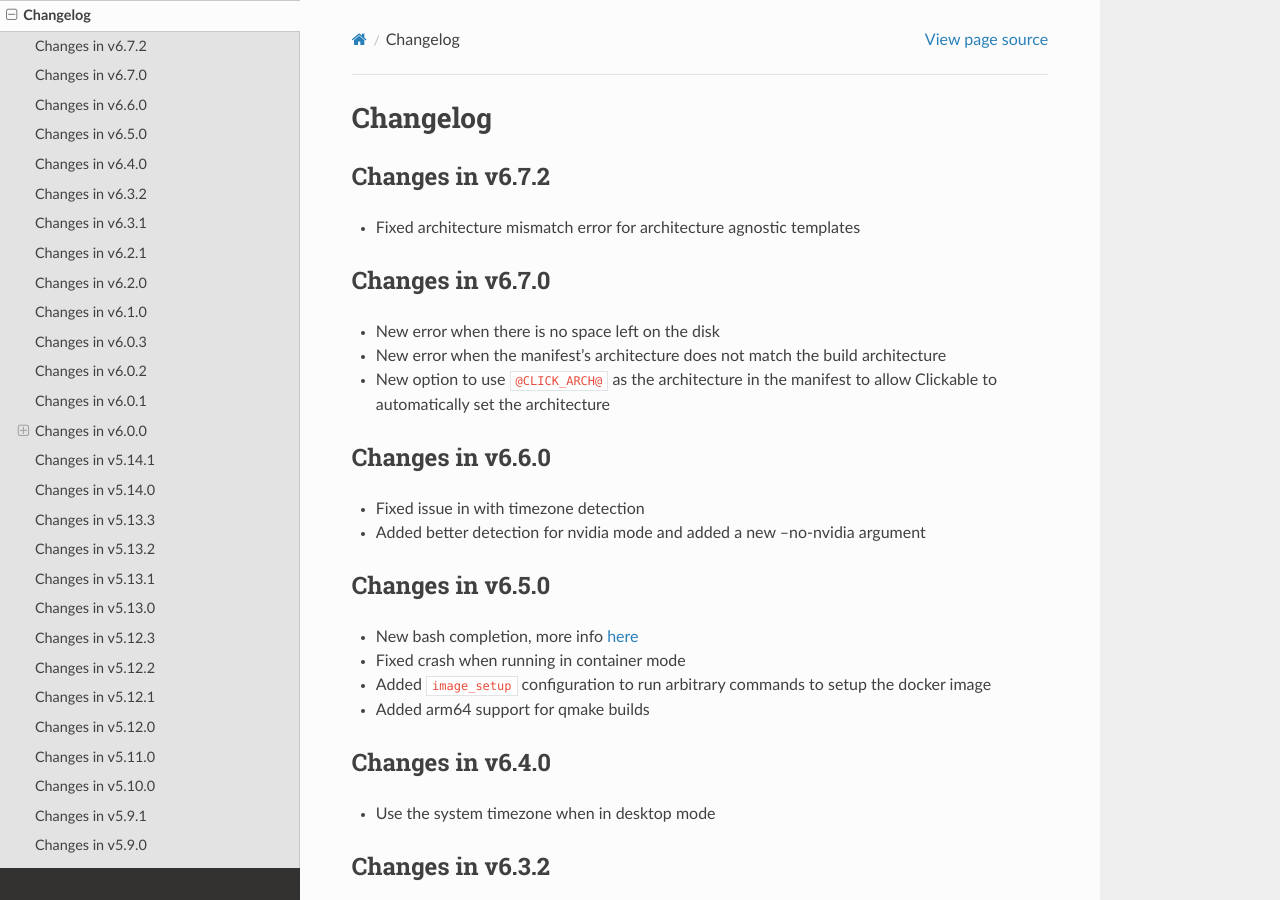
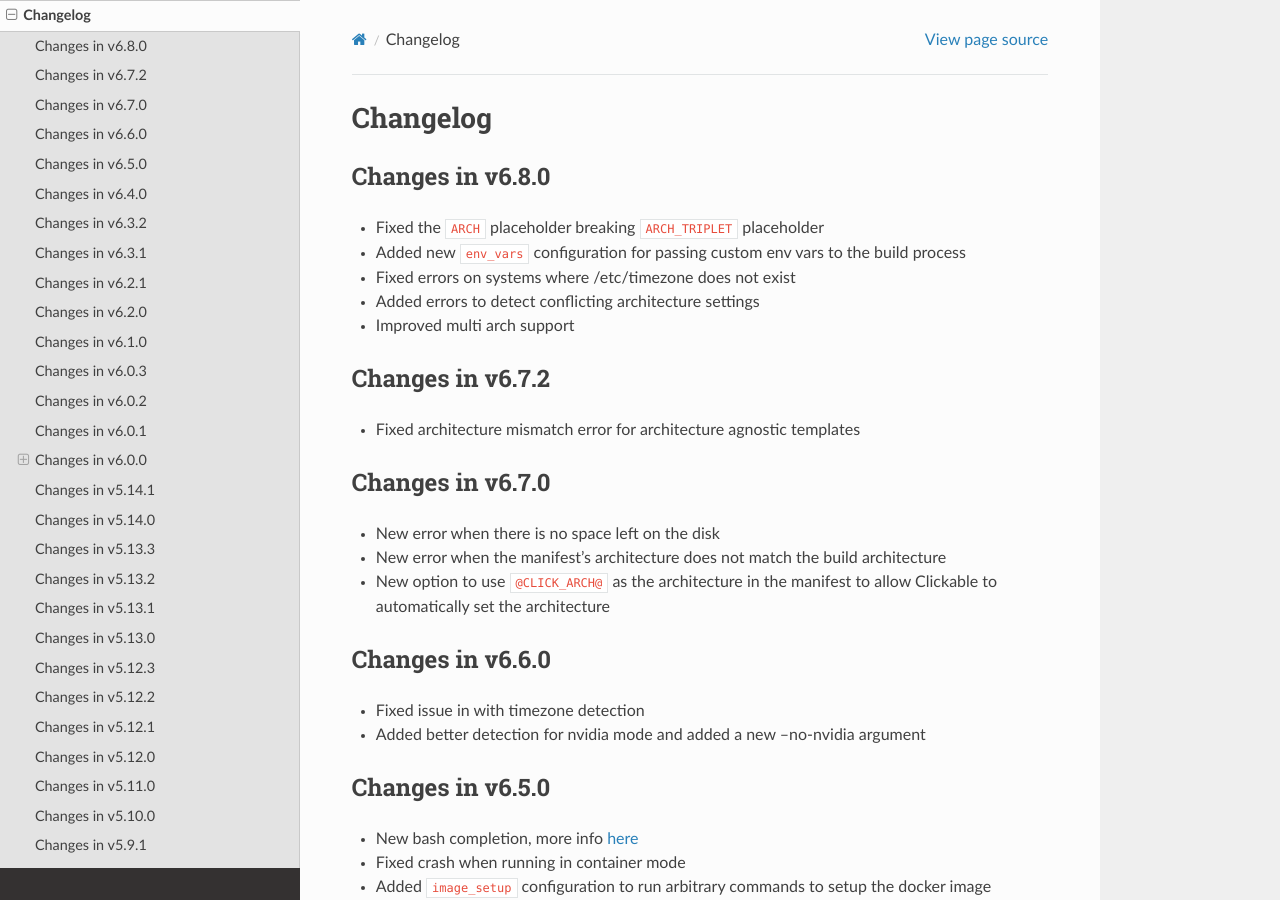
Before and after one commit to bhdouglass/clickable, a Sphinx documentation site: the page built from docs/changelog.rst, in a window 1280 px wide and 900 px high. Built offline with Sphinx 7.4.7 and the Read the Docs theme 2.0.0, drawn with Linux system fonts in a browser that asks for light colours.

Commit message:
Bumped version to 6.8.0

```diff
--- a/clickable/__init__.py
+++ b/clickable/__init__.py
@@ -15,7 +15,7 @@ from clickable.logger import logger, log_file, console_handler
 from clickable.exceptions import ClickableException
 
 
-__version__ = '6.7.2'
+__version__ = '6.8.0'
 
 
 class Clickable(object):
--- a/docs/changelog.rst
+++ b/docs/changelog.rst
@@ -2,6 +2,15 @@
 
 Changelog
 =========
+
+Changes in v6.8.0
+-----------------
+
+- Fixed the ``ARCH`` placeholder breaking ``ARCH_TRIPLET`` placeholder
+- Added new ``env_vars`` configuration for passing custom env vars to the build process
+- Fixed errors on systems where /etc/timezone does not exist
+- Added errors to detect conflicting architecture settings
+- Improved multi arch support
 
 Changes in v6.7.2
 -----------------
--- a/docs/conf.py
+++ b/docs/conf.py
@@ -55,9 +55,9 @@ author = 'Clickable Team'
 # built documents.
 #
 # The short X.Y version.
-version = '6.7.2'
+version = '6.8.0'
 # The full version, including alpha/beta/rc tags.
-release = '6.7.2'
+release = '6.8.0'
 
 # The language for content autogenerated by Sphinx. Refer to documentation
 # for a list of supported languages.
```
Also changed, not shown: README.md (+1 -1 lines), 1 other file.
